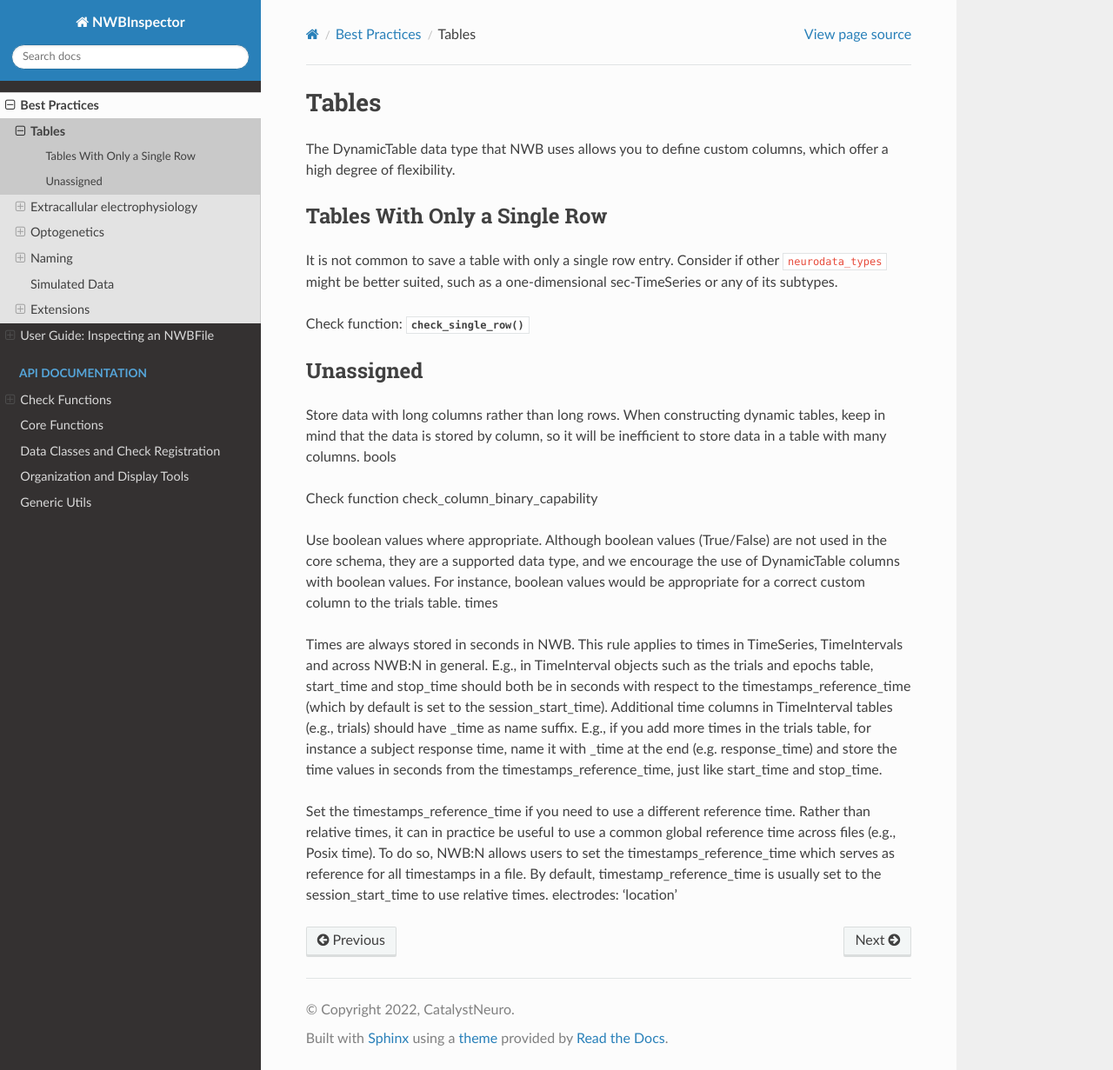
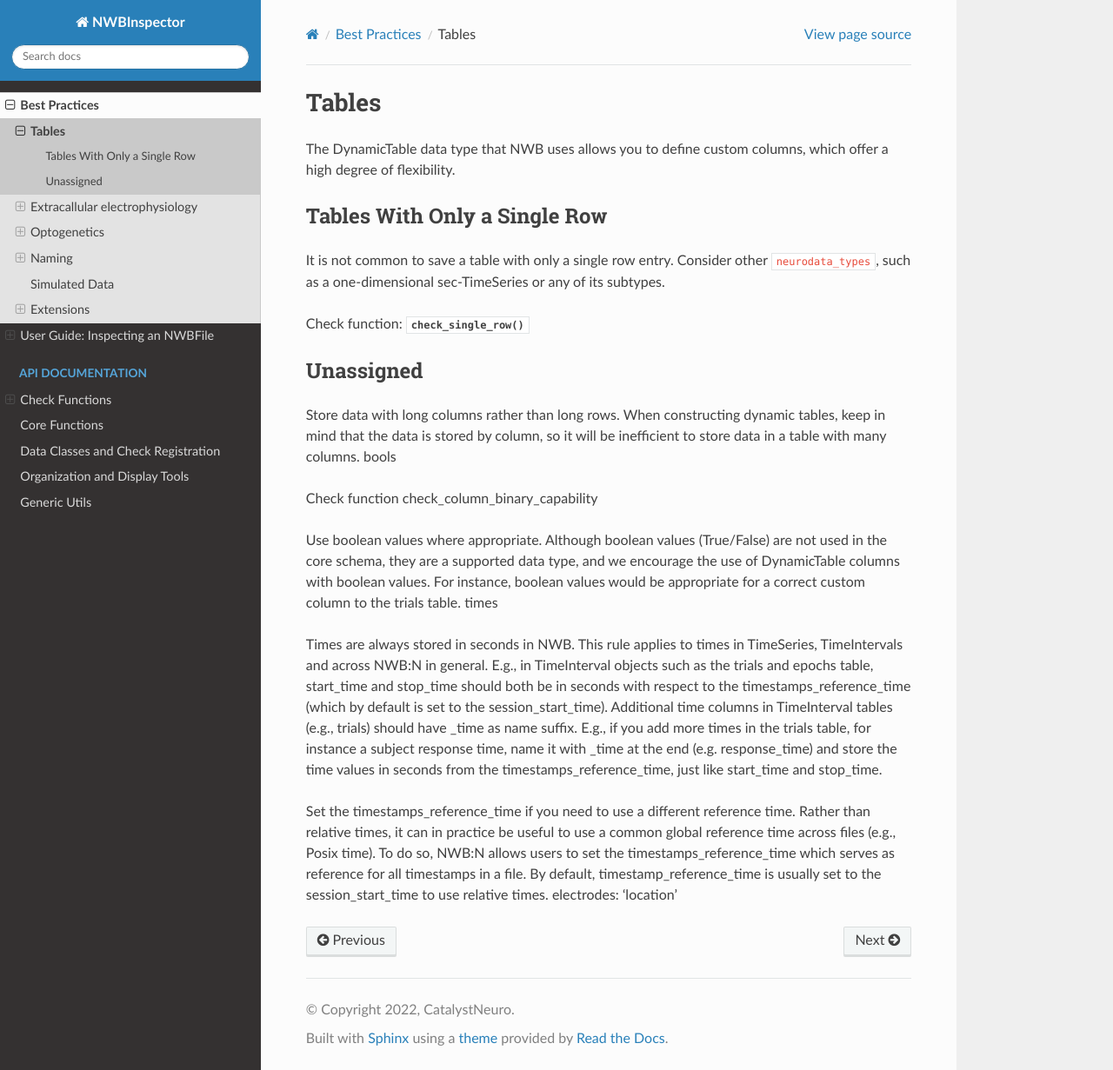
Before and after one commit to NeurodataWithoutBorders/nwbinspector, a Sphinx documentation site: the page built from docs/best_practices/tables.rst, in a window 1280 px wide and 1231 px high. Shown: the whole window at 87% size. Built offline with Sphinx 7.4.7 and the Read the Docs theme 2.0.0, drawn with Linux system fonts in a browser that asks for light colours; pages that are not in the unit, such as notebooks, are missing from menus.

Commit message:
Update docs/best_practices/tables.rst
Co-authored-by: Ben Dichter <ben.dichter@gmail.com>

```diff
--- a/docs/best_practices/tables.rst
+++ b/docs/best_practices/tables.rst
@@ -10,8 +10,7 @@ The DynamicTable data type that NWB uses allows you to define custom columns, wh
 Tables With Only a Single Row
 ~~~~~~~~~~~~~~~~~~~~~~~~~~~~~
 
-It is not common to save a table with only a single row entry. Consider if other ``neurodata_types`` might be better
-suited, such as a one-dimensional :nwb-schema:ref:`sec-TimeSeries` or any of its subtypes.
+It is not common to save a table with only a single row entry. Consider other ``neurodata_types``, such as a one-dimensional :nwb-schema:ref:`sec-TimeSeries` or any of its subtypes.
 
 Check function: :py:meth:`~nwbinspector.checks.tables.check_single_row`
 
```
